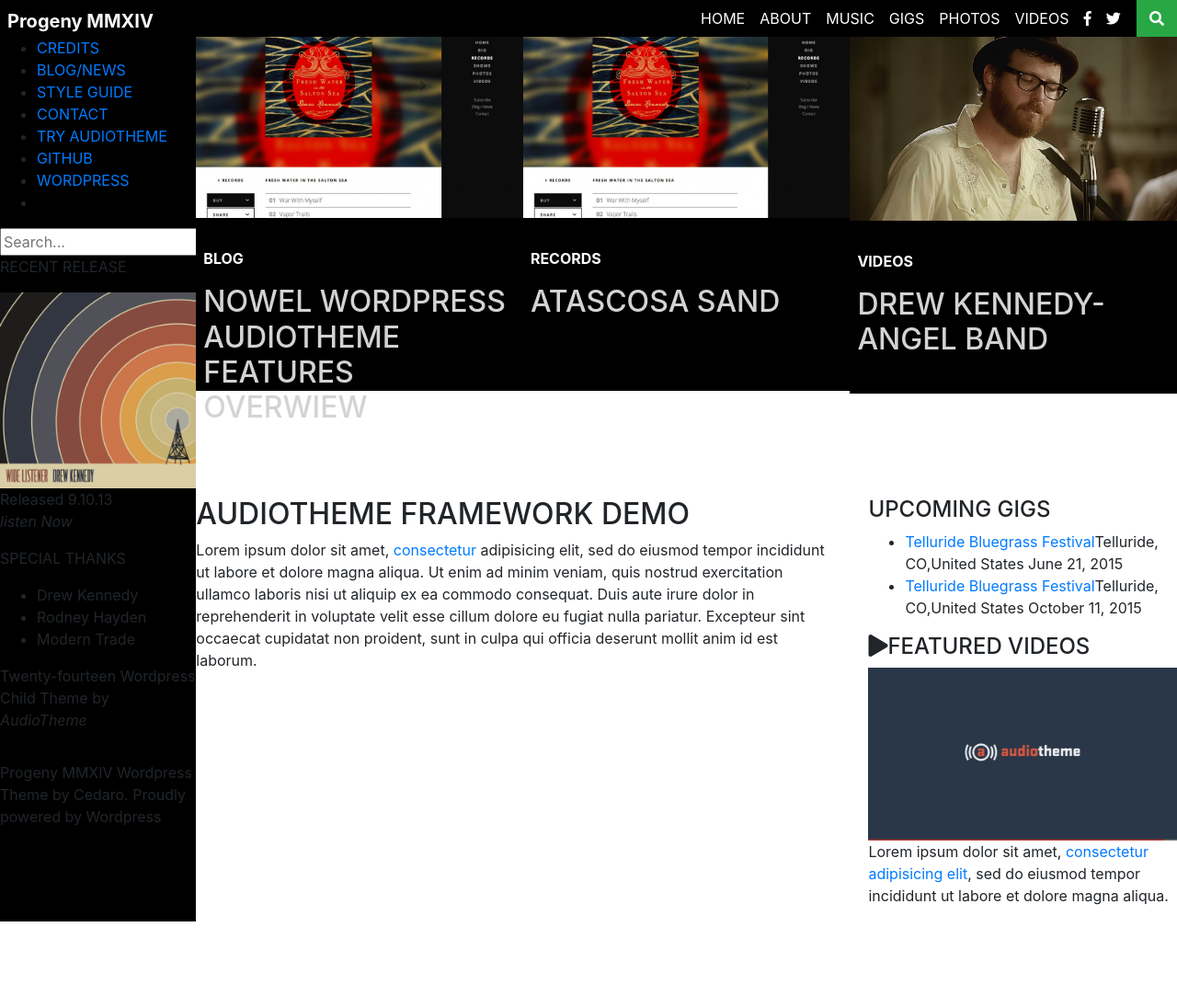
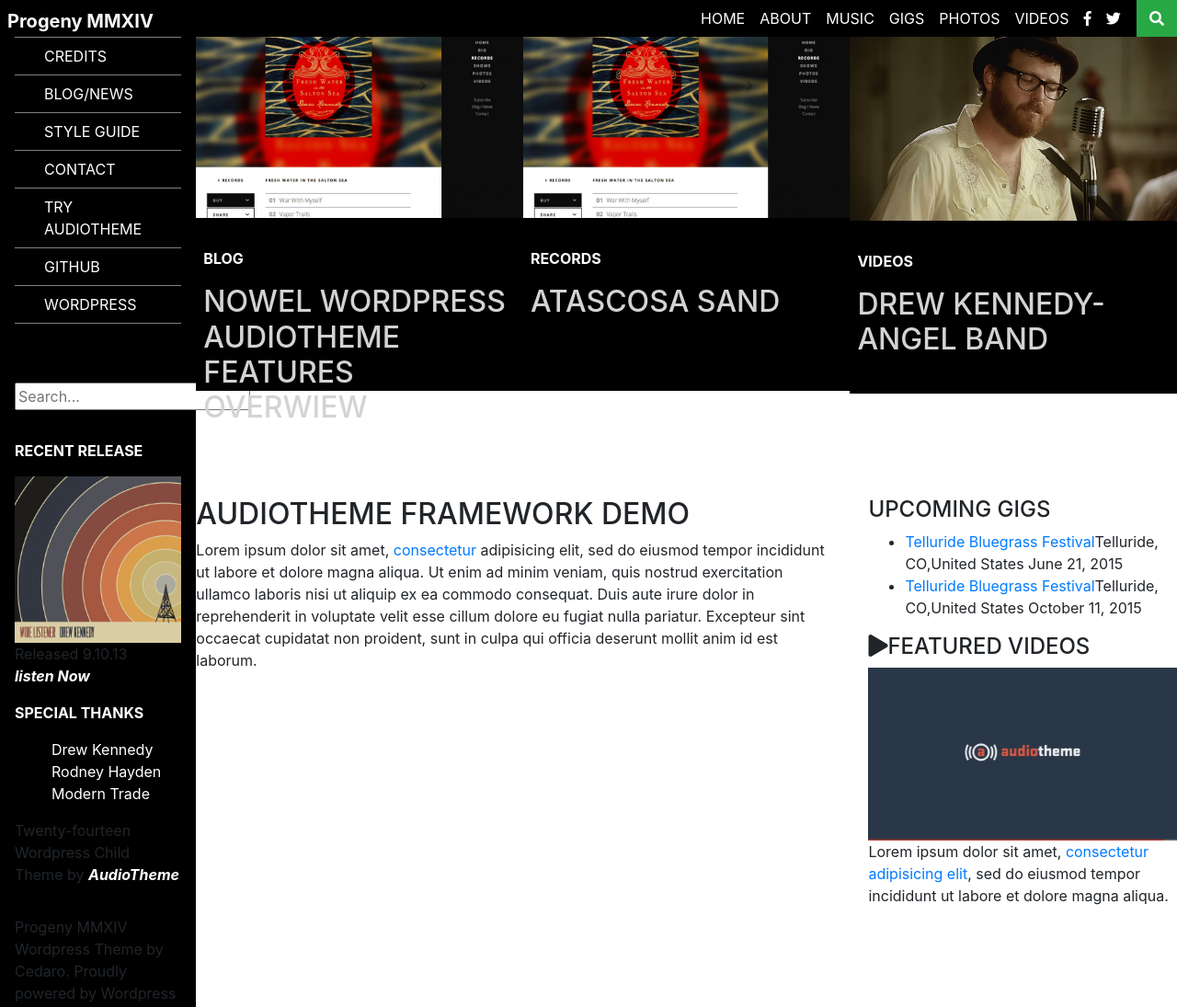
Before and after one commit to jdgosset/challenge_5, a plain HTML site: page index.html in a window 1280 px wide. Shown: the top 1095 px of the page at 92% size. Before the commit the page ends 1002 px from the top, so only its background shows below. Drawn offline with nearby package versions, Linux system fonts and the light colour scheme.

Commit message:
work on the footer and final structure

```diff
--- a/css/style.css
+++ b/css/style.css
@@ -1,7 +1,6 @@
 body div.container-fluid {
     padding: 0px;
 }
-
 
 .jdh-button-container {
     display: flex;
@@ -12,12 +11,12 @@ body header nav button.jdh-button {
     border-width: 2px;
 }
 
-body header nav a.navbar-brand{
+body header nav a.navbar-brand {
     padding: 0 0.5rem;
     font-weight: bold;
 }
 
-body header nav button.jdh-button.navbar{
+body header nav button.jdh-button.navbar {
     border-radius: 0px;
     border-width: 0px;
     color: white;
@@ -33,28 +32,30 @@ body header nav div.collapse.navbar-collapse ul.navbar-nav.mr-auto {
     /* align-self: end; */
 }
 
-body header nav div.collapse.navbar-collapse ul.navbar-nav.mr-auto li a{
+body header nav div.collapse.navbar-collapse ul.navbar-nav.mr-auto li a {
     color: white;
 }
 
-body header nav div.collapse.navbar-collapse ul.navbar-nav.mr-auto li:last-child a{
+body header nav div.collapse.navbar-collapse ul.navbar-nav.mr-auto li:last-child a {
     color: black;
 }
 
-body header nav div.collapse.navbar-collapse ul.navbar-nav.mr-auto li{
+body header nav div.collapse.navbar-collapse ul.navbar-nav.mr-auto li {
     border-top: 1px solid grey;
 }
 
-div.jdh-tags{
+div.jdh-tags {
     padding: 2rem 0.5rem;
     background-color: black;
-    color:white;
+    color: white;
 }
-div.jdh-tags p{
+
+div.jdh-tags p {
     text-transform: uppercase;
     font-weight: bold;
 }
-div.jdh-tags h2{
+
+div.jdh-tags h2 {
     color: lightgrey;
 }
 
@@ -62,8 +63,9 @@ img.jdh-img {
     width: 100%;
 }
 
-section.second-nav {
+body div.container-fluid div.row.no-gutters section.footer {
     background-color: black;
+    padding: 0 1rem ;
 }
 
 nav.navbar.navbar-expand-lg.navbar-light {
@@ -71,7 +73,8 @@ nav.navbar.navbar-expand-lg.navbar-light {
     position: relative;
     /* justify-content: space-between; */
 }
-nav.navbar.navbar-expand-lg.navbar-light h1{
+
+nav.navbar.navbar-expand-lg.navbar-light h1 {
     position: absolute;
     left: 0px;
     top: -8px;
@@ -88,11 +91,9 @@ nav.navbar.navbar-expand-lg.navbar-light h1{
     img.jdh-img {
         overflow: hidden;
     }
-  body header nav div.collapse.navbar-collapse ul.navbar-nav.mr-auto li{
+    body header nav div.collapse.navbar-collapse ul.navbar-nav.mr-auto li {
         border-top: 0px;
     }
-
-
 }
 
 @media screen and (min-width: 992px) {
@@ -101,3 +102,43 @@ nav.navbar.navbar-expand-lg.navbar-light h1{
         max-width: 490px;
     }
 }
+
+ul.second-nav a {
+    color: white;
+}
+
+ul.second-nav {
+    list-style: none;
+    padding: 0px;
+}
+
+ul.second-nav li {
+    border-top: 1px solid grey;
+    vertical-align: middle;
+    padding: 0.5rem 2rem;
+}
+
+ul.second-nav a:hover {
+    text-decoration: none;
+}
+
+ul.second-nav li:hover {
+    background-color: green;
+}
+.p-tags {
+    color:white;
+    font-weight: bold;
+
+}
+
+#search {
+    margin: 2rem 0;
+}
+em {
+    color: white;
+    font-weight: bold;
+}
+.troisieme-nav li {
+    color: white;
+    list-style: none;
+}
--- a/index.html
+++ b/index.html
@@ -119,9 +119,9 @@
           </div>
         </section>
       </div>
-      <section class="second-nav col-lg-2 order-lg-1">
+      <section class="footer col-lg-2 order-lg-1">
         <nav>
-          <ul>
+          <ul class="second-nav">
             <li><a href="google.com">CREDITS</a></li>
             <li><a href="google.com">BLOG/NEWS</a></li>
             <li><a href="google.com">STYLE GUIDE</a></li>
@@ -135,7 +135,7 @@
         <div class="nav">
           <input type="text" id="search" value="" placeholder="Search...">
         </div>
-        <p class="tags">RECENT RELEASE</p>
+        <p class="p-tags">RECENT RELEASE</p>
         <figure>
           <img class="img-fluid" src="images/wide-listener-1024x1024.jpg" alt="">
           <figcaption>
@@ -143,8 +143,10 @@
             <em>listen Now</em>
           </figcaption>
         </figure>
-        <p class="tags">SPECIAL THANKS</p>
-        <ul>
+
+        <!-- <div class="final"> -->
+        <p class="p-tags">SPECIAL THANKS</p>
+        <ul class="troisieme-nav">
           <li>Drew Kennedy</li>
           <li>Rodney Hayden</li>
           <li>Modern Trade</li>
@@ -152,6 +154,7 @@
         <p>Twenty-fourteen Wordpress Child Theme by <em>AudioTheme</em></p>
         <hr>
         <p>Progeny MMXIV Wordpress Theme by Cedaro. Proudly powered by Wordpress</p>
+        <!-- </div> -->
       </section>
     </div>
   </div>
```
Lines whose indentation alone changed are shown as unchanged.
